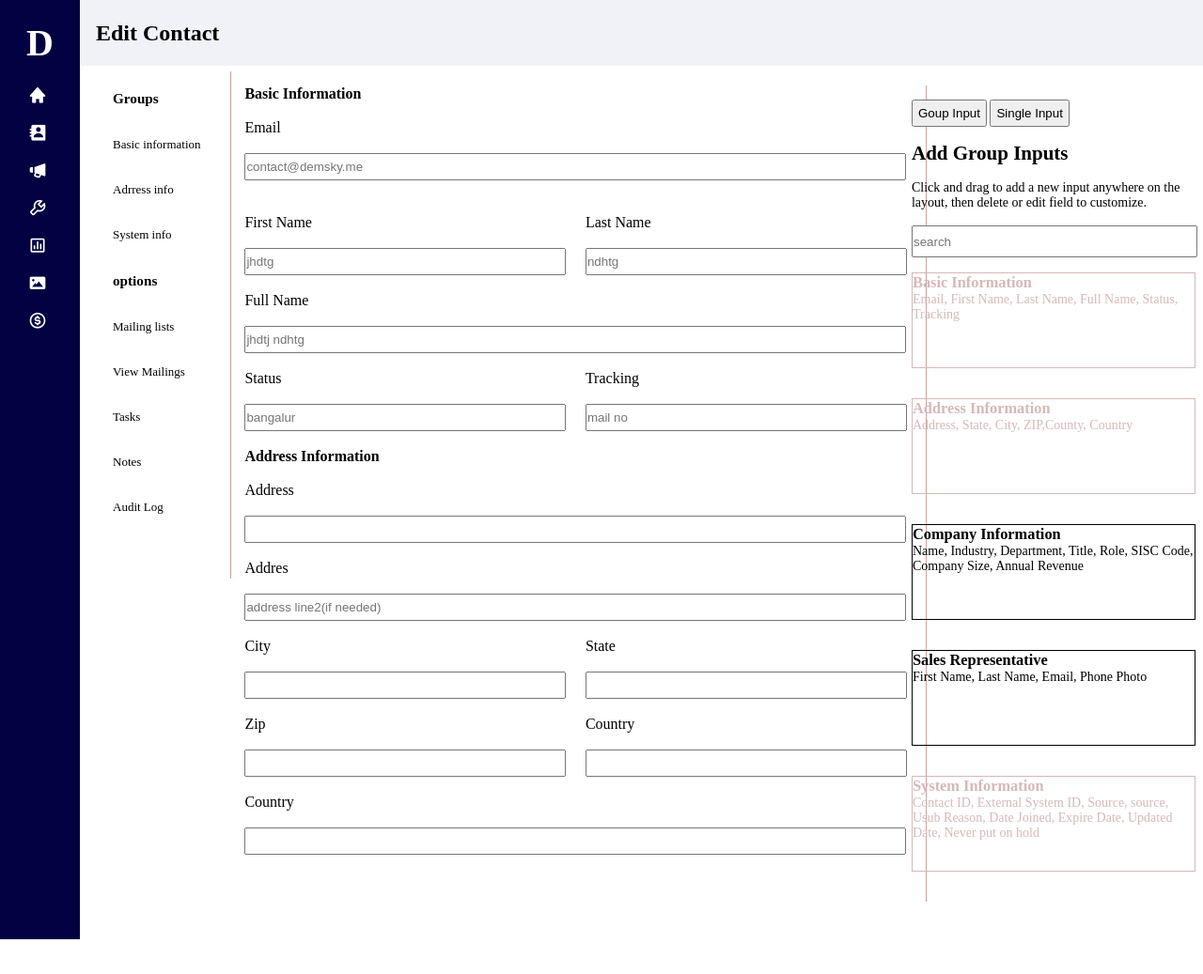
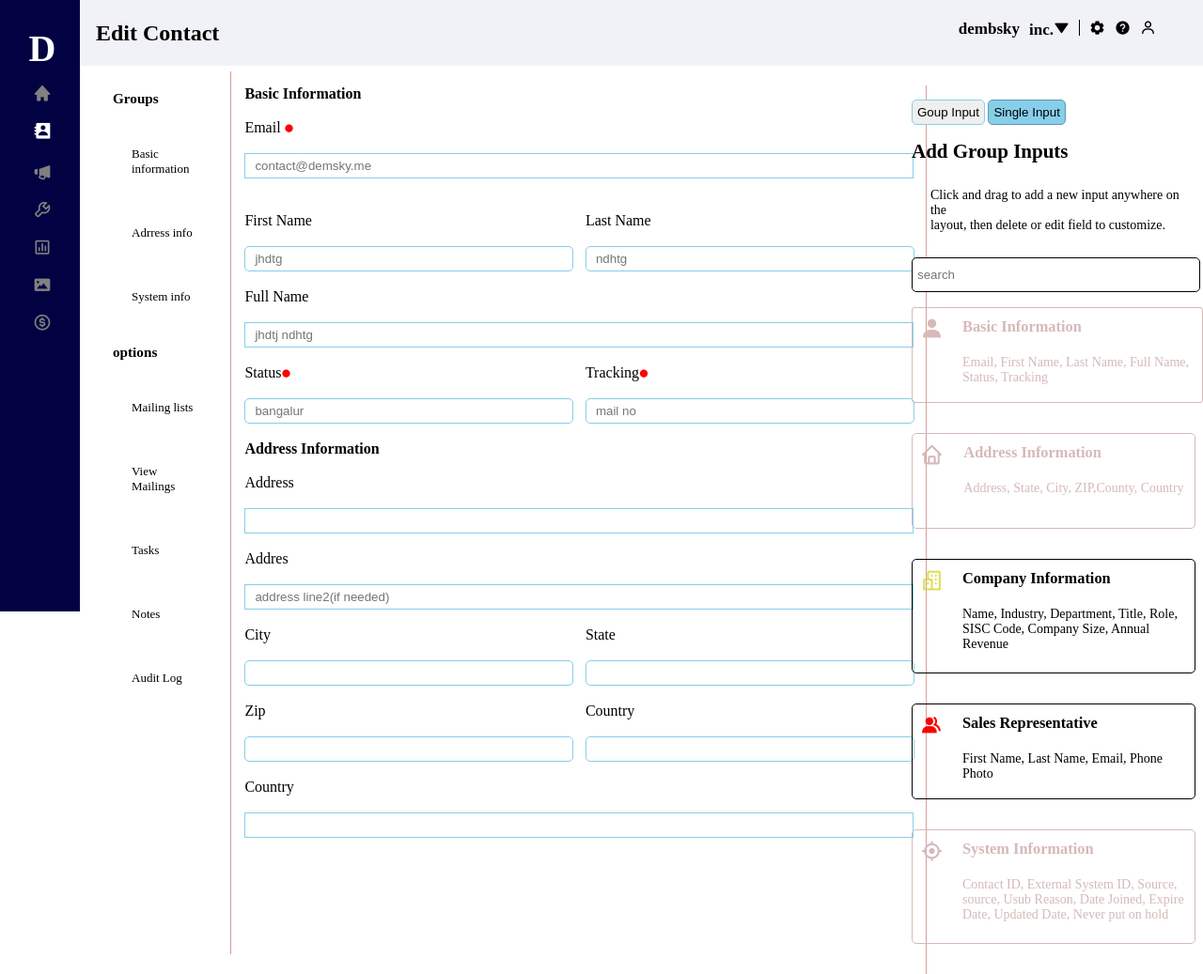
Before and after one commit to muthukumaran8219/css-task2, a plain HTML site: page index.html in a window 1280 px wide. Shown: the whole page at 94% size. Before the commit the page ends 960 px from the top, so only its background shows below. Drawn offline with nearby package versions, Linux system fonts and the light colour scheme.

Commit message:
css modified

```diff
--- a/index.html
+++ b/index.html
@@ -8,26 +8,32 @@
     <link href='https://unpkg.com/boxicons@2.1.4/css/boxicons.min.css' rel='stylesheet'>
 </head>
 <body>
-
     <div class="sidebar">
-
         <div id="d"><h1>D</h1></div>
-
         <div class="icons">
             <i class='bx bxs-home'></i>
-            <i class='bx bxs-contact'></i>
+            <div class="white"><i class='bx bxs-contact'></i></div>
             <i class='bx bxs-megaphone'></i>
             <i class='bx bx-wrench'></i>
             <i class='bx bx-bar-chart-square'></i>
             <i class='bx bxs-image'></i>
             <i class='bx bx-dollar-circle'></i>
         </div>
-
     </div>
 
+    <div class="heading1">
+       <div class="navbarright">
+        <h2 class="contact">Edit Contact</h2>
+        <div class="dem">
+            <h4>dembsky</h4>
+            <h4>inc.<i class='bx bxs-down-arrow'></i></h4>
+            <div class="vline"></div>
+            <i class="bx bxs-cog" id="nav-space"></i>
+            <i class='bx bxs-help-circle'></i>
+            <i class='bx bx-user' ></i>
+        </div>
+    </div>
 
-    <div class="heading1">
-        <h2 class="contact">Edit Contact</h2>
         <div class="divmain">
             <div class="div1">
                 <h3>Groups</h3><br><br>
@@ -41,10 +47,12 @@
                 <p>Notes</p><br><br>
                 <p>Audit Log</p><br><br>
             </div>
+
+
             <div class="div2">
                 <h4>Basic Information</h4><br>
                 <div>
-                     <label for="">Email</label><br><br>
+                     <label for="">Email <i class="bx bxs-circle" id="highlight-red"></i></label><br><br>
                      <input class="input" type="text" placeholder="contact@demsky.me">
                 </div>
                 <br><br>
@@ -66,19 +74,19 @@
                     <div class="fullname">
                         <label for="">Full Name</label>
                         <br><br>
-                        <input class="input3" type="text" placeholder="jhdtj ndhtg">
+                        <input class="input" type="text" placeholder="jhdtj ndhtg">
                         <br><br>
                     </div>
 
                         <!-- next label -->
                     <div class="label3">
                         <div>
-                            <label for="">Status</label>
+                            <label for="">Status<i class="bx bxs-circle" id="highlight-red"></i></label>
                             <br><br>
                             <input class="input2" type="text" placeholder="bangalur">
                         </div>
                         <div>
-                            <label for="">Tracking</label>
+                            <label for="">Tracking<i class="bx bxs-circle" id="highlight-red"></i></label>
                             <br><br>
                             <input class="input2" type="text" placeholder="mail no">
                             <br><br>
@@ -120,6 +128,7 @@
                                 <br><br>
                                 <input class="input2" type="text">
                             </div>
+
                             <div>
                                 <label for="">Country</label>
                                 <br><br>
@@ -133,18 +142,13 @@
                             <br><br>
                             <input class="input" type="text">
                             <br><br>
-
-
-
-
             </div>
-
 
 
             <div class="div3">
                 <div class="button">
-                    <button>Goup Input</button>
-                    <button>Single Input</button>
+                    <button class="groupinput">Goup Input</button>
+                    <button class="singleinput">Single Input</button>
                 </div>
                 <br>
                 <h2>Add Group Inputs</h2>
@@ -152,49 +156,64 @@
                 <p>Click and drag to add a new input anywhere on the<br>
                      layout, then delete or edit field to customize.</p>
                      <br>
-                     <input class="input" type="text" name="search" placeholder="search">
+                     <input class="inputsearch" type="text" name="search" placeholder="search">
                      <br><br>
 
                      <div class="boxes">
                         <div class="box1">
-                         <h3>Basic Information</h3>
-                         <p>Email, First Name, Last Name, Full Name, Status, Tracking</p>
-                        </div>
+                            <div class="user"><i class='bx bxs-user'></i></div>
+                            <div>
+                                <h3>Basic Information</h3>
+                                <p>Email, First Name, Last Name, Full Name, Status, Tracking</p>
+                            </div>
+                         </div>
                         <br><br>
                         <div class="box2">
-                            <h3>Address Information</h3>
-                            <p>Address, State, City, ZIP,County, Country</p>
+                            <div class="user">
+                                <i class='bx bx-home' ></i>
+
+                            </div>
+                            <div><h3>Address Information</h3>
+                                <p>Address, State, City, ZIP,County, Country</p>
+                            </div>
+
                         </div>
                         <br><br>
                         <div class="box3">
-                            <h3>Company Information</h3>
-                            <p>Name, Industry, Department, Title, Role, SISC Code, Company Size, Annual Revenue</p>
+                            <div class="building">
+                                <i class='bx bx-buildings'></i>
+
+                            </div>
+                            <div><h3>Company Information</h3>
+                                <p>Name, Industry, Department, Title, Role, SISC Code, Company Size, Annual Revenue</p>
+                            </div>
                         </div>
                         <br><br>
+
                         <div class="box4">
-                            <h3>Sales Representative</h3>
-                            <P>First Name, Last Name, Email, Phone Photo</P>
+                            <div class="group">
+                                <i class='bx bxs-group'></i>
 
+                            </div>
+
+                            <div><h3>Sales Representative</h3>
+                                <P>First Name, Last Name, Email, Phone Photo</P>
+                            </div>
                         </div>
                         <br><br>
+
                         <div class="box5">
-                            <h3>System Information</h3>
-                              <P>Contact ID, External System ID, Source, source, Usub Reason, Date Joined, Expire Date, Updated Date, Never put on hold</P>
+                            <div class="user">
+                                <i class='bx bx-target-lock'></i>
 
+                            </div>
+                            <div><h3>System Information</h3>
+                                <P>Contact ID, External System ID, Source, source, Usub Reason, Date Joined, Expire Date, Updated Date, Never put on hold</P>
+                            </div>
                         </div>
                         <br><br>
-                        <div class="box6">
-
-                        </div>
-
-
-                     </div>
-
-
-
-
+                    </div>
             </div>
-
         </div>
 
 
--- a/style.css
+++ b/style.css
@@ -2,25 +2,36 @@
     margin: 0;
     padding: 0;
 }
+body{
+    overflow-x: hidden;
+}
 .sidebar{
+    position: fixed;
     background-color: rgb( 2, 2,66);
-    height: 1000px;
-    width: 85px;
-    position: fixed;
+    height: 636px;
+    width: 50px;
+    padding: 15px 15px 0px 20px;
+    font-size: 20px;
+    color: gray;
 }
 #d{
+    display: block;
+    font-size: 1em;
+    text-align: center;
+    margin-block-start: 0.67em;
+    margin-block-end: 0.67em;
+    margin-inline-start: 0px;
+    margin-inline-end: 0px;
+    font-weight: bold;
+    unicode-bidi: isolate;
     color: white;
-    padding: 22px;
-    text-align: center;
-    font-size: 20px;
 }
 .icons{
-    color: white;
-    padding-left: 30px;
     display: grid;
     grid-template-columns: auto;
     gap: 20px;
     font-size: 20px;
+    text-align: center;
 }
 .bar1{
     background-color: rgb(209, 199, 199);
@@ -42,19 +53,17 @@
 .divmain{
     display: grid;
     grid-template-columns: 18% 57% 25%;
-
 }
 .div1{
     margin-left: 90px;
     padding-bottom: 30px;
     border-right: 1px solid rgb(216, 157, 157);
-    height: 500px;
+    height: 900px;
     width: 105px;
     margin-top: 20px;
     font-size: 13px;
     padding: 20px;
 }
-
 .div2{
     margin-top: 35px;
     margin-left:20px;
@@ -64,6 +73,7 @@
 .input{
     width: 700px;
     height: 25px;
+    border: 1px solid skyblue;
 }
 .label2{
     display: grid;
@@ -72,6 +82,8 @@
 .input2{
     width: 338px;
     height: 25px;
+    border: 1px solid skyblue;
+    border-radius: 5px;
 }
 .input3{
     width: 700px;
@@ -108,6 +120,8 @@
     border: 1px solid rgb(214, 185, 185);
     height: 100px;
     color: rgb(214, 185, 185);
+    border-radius: 3px;
+    padding-left: 8px;
 }
 .boxes .box2{
     width: 300px;
@@ -119,17 +133,132 @@
 .boxes .box3{
     width: 300px;
     border: 1px solid black;
-    height: 100px;
+    height: 120px;
 }
 .boxes .box4{
     width: 300px;
     border: 1px solid black;
     height: 100px;
-
 }
 .boxes .box5{
     width: 300px;
     border: 1px solid ;
-    height: 100px;
+    height: 120px;
     color: rgb(214, 185, 185);
 }
+.groupinput{
+    border-radius: 5px;
+    border: 1px solid skyblue;
+}
+.singleinput{
+    background-color: skyblue;
+    border: 1px solid rgb(93, 152, 175);
+    border-radius: 5px;
+}
+.inputsearch{
+    border: 1px solid black;
+    width: 300px;
+    height: 35px;
+    border-radius: 5px;
+    padding-left: 5px;
+}
+.navbarright{
+    display: flex;
+    justify-content: space-between;
+}
+.dem{
+    display: flex;
+    gap: 10px;
+    padding-top: 11px;
+    padding-right: 60px;
+    font-size: 17px;
+}
+.white{
+    color: white;
+}
+.box1 h3,p{
+    padding: 10px;
+    padding-left: 20px;
+}
+.box1{
+    display: grid;
+    grid-template-columns: auto auto;
+    border-radius: 5px;
+}
+.box1 .user{
+    padding-top: 10px;
+    font-size: 25px;
+}
+.vline{
+    border-right: 1px solid;
+    height: 10px;
+    padding-top: 7px;
+}
+.box2{
+    display: grid;
+    grid-template-columns: auto auto;
+    border-radius: 5px;
+}
+.box2 .user{
+    padding-top: 10px;
+    font-size: 25px;
+    padding-left: 8px;
+}
+.box2 h3,p{
+    padding: 10px;
+    padding-left: 20px;
+}
+.box3{
+    display: grid;
+    grid-template-columns: auto auto;
+    border-radius: 5px;
+}
+.box3 .building{
+    padding-top: 10px;
+    font-size: 25px;
+    color: rgba(214, 214, 33, 0.767);
+    padding-left: 8px;
+}
+.box3 h3,p{
+    padding: 10px;
+    padding-left: 20px;
+}
+.box4{
+    display: grid;
+    grid-template-columns: auto auto;
+    border-radius: 5px;
+}
+.box4 .group{
+    padding-top: 10px;
+    font-size: 25px;
+    color: red;
+    padding-left: 8px;
+}
+.box4 h3,p{
+    padding: 10px;
+    padding-left: 20px;
+}
+.box5{
+    display: grid;
+    grid-template-columns: auto auto;
+    border-radius: 5px;
+}
+.box5 .user{
+    padding-top: 10px;
+    font-size: 25px;
+    padding-left: 8px;
+}
+.box5 h3,p{
+    padding: 10px;
+    padding-left: 20px;
+}
+#highlight-red{
+    color: red;
+    font-size: 10px;
+}
+.input{
+    padding-left: 10px;
+}
+.input2{
+    padding-left: 10px;
+}
```
